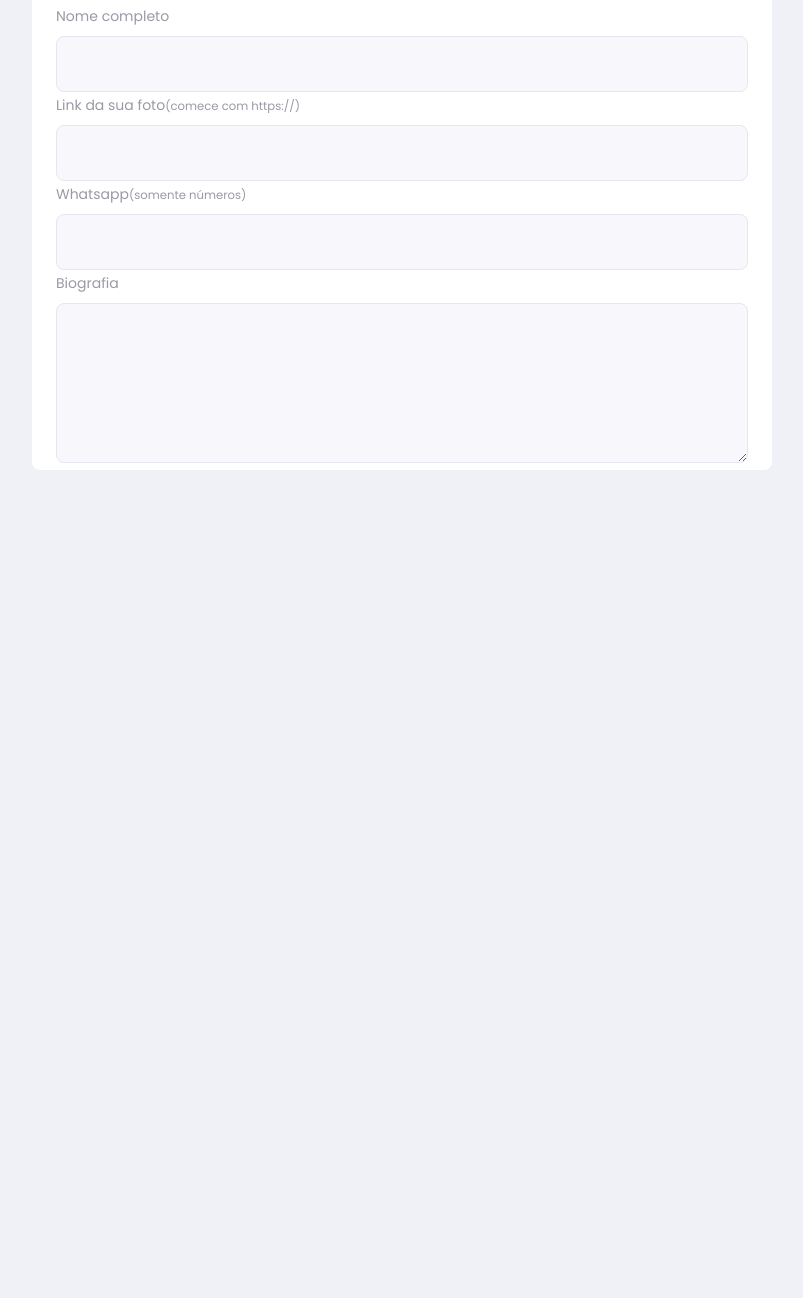
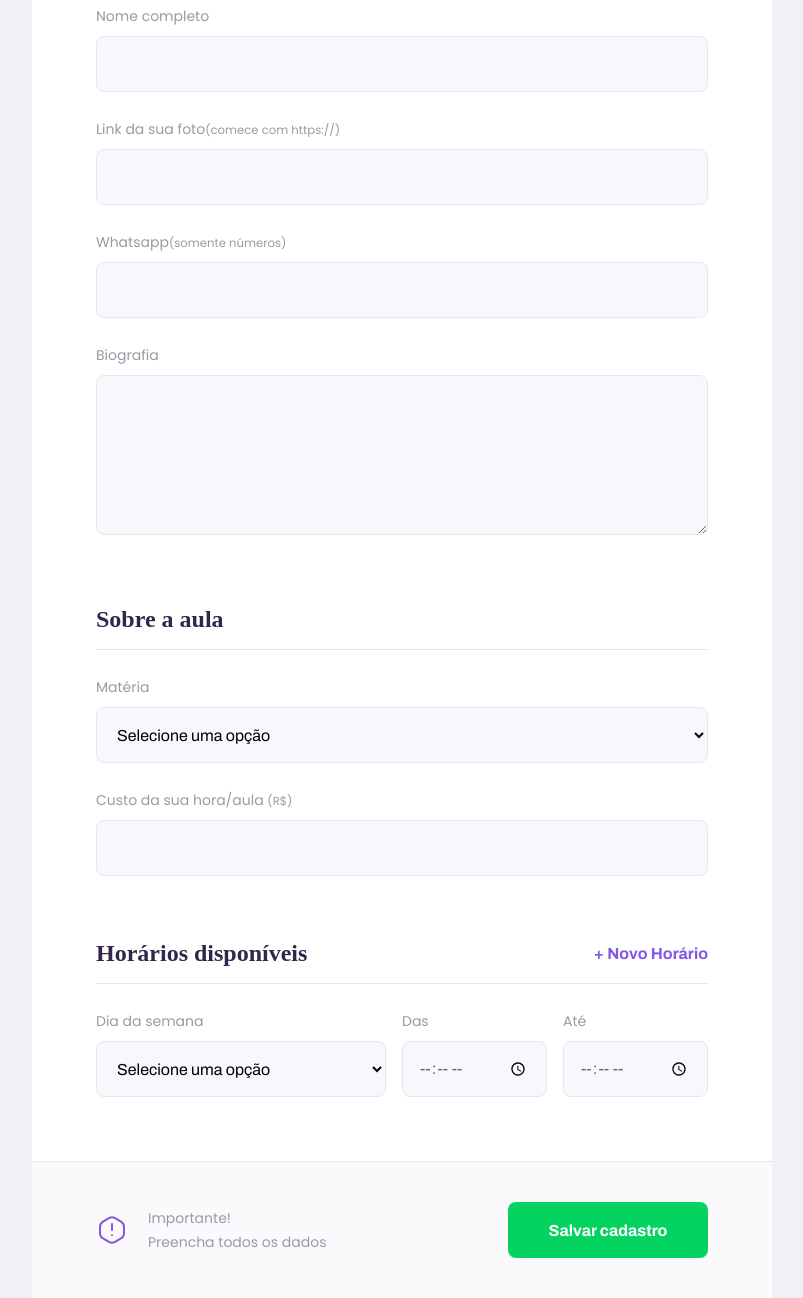
Before and after one commit to amagalhaes31/nlw_02_proffy, a plain HTML site: page give-classes.html in a window 1280 px wide. Shown: the part 437-1735 px from the top of the page, without its empty margins (238-1041 px from the left). Before the commit the page ends 907 px from the top, so only its background shows below. Drawn offline with Linux system fonts and the light colour scheme.

Commit message:
Concluded the page-give-classes

```diff
--- a/give-classes.html
+++ b/give-classes.html
@@ -45,7 +45,72 @@
                         <textarea name="bio" id="bio" required></textarea>
                     </div>
                 </fieldset>
+
+                <fieldset>
+                    <legend>Sobre a aula</legend>
+                    <div class="select-block">
+                        <label for="subject">Matéria</label>
+                        <select name="subject" id="subject" required>
+                            <option value="">Selecione uma opção</option>
+                            <option value="1">Artes</option>
+                            <option value="2">Biologia</option>
+                            <option value="3">Ciências</option>
+                            <option value="4">Educação física</option>
+                            <option value="5">Física</option>
+                            <option value="6">Geografia</option>
+                            <option value="7">História</option>
+                            <option value="8">Matemática</option>
+                            <option value="9">Português</option>
+                            <option value="10">Química</option>
+                        </select>
+                    </div>
+                    <div class="input-block">
+                        <label for="cost" > Custo da sua hora/aula
+                            <small>(R$)</small>
+                        </label>
+                        <input name="cost" id="cost" type="number" reui>
+                    </div>
+
+                </fieldset>
+
+                <fieldset id="schedule-items">
+                    <legend>Horários disponíveis
+                        <button id="add-tme">+ Novo Horário</button>
+                    </legend>
+                    <div class="schedule-item">
+                        <div class="select-block">
+                            <label for="weekday">Dia da semana</label>
+                            <select name="weekday[]"  required>
+                                <option value="">Selecione uma opção</option>
+                                <option value="0">Domingo</option>
+                                <option value="1">Segunda-feira</option>
+                                <option value="2">Terça-feira</option>
+                                <option value="3">Quarta-feira</option>
+                                <option value="4">Quinta-feira</option>
+                                <option value="5">Sexta-feira</option>
+                                <option value="6">Sábado</option>
+                            </select>
+                        </div>
+                        <div class="input-block">
+                            <label for="time_from">Das</label>
+                            <input name="time_from[]" type="time" required>
+                        </div>
+                        <div class="input-block">
+                            <label for="time_to">Até</label>
+                            <input name="time_to[]" type="time" required>
+                        </div>
+                    </div>
+                </fieldset>
             </form>
+
+            <footer>
+                <p>
+                    <img src="images/icons/warning.svg" alt="Aviso importante">
+                    Importante! <br> <!--Quebra de linha-->
+                    Preencha todos os dados
+                </p>
+                <button type="submit" form="create-classes">Salvar cadastro</button>
+            </footer>
         </main>
     </div>
 </body>
--- a/styles/partials/page-give-classes.css
+++ b/styles/partials/page-give-classes.css
@@ -1,6 +1,10 @@
 #page-give-classes #container {
     width: 100vw;
     height: 100vh;
+}
+
+#page-give-classes .page-header .header-content{
+    margin-bottom: 6.4rem;
 }
 
 #page-give-classes main{
@@ -29,8 +33,104 @@
     border-bottom: 1px solid var(--color-line-in-white);
 }
 
+#page-give-classes fieldset legend button{
+    background: none;
+    border: 0;
+    color: var(--color-primary);
+    font: 700 1.6rem Archivo;
+    cursor: pointer;
+    transition: 0.2s;
+}
+
+#page-give-classes fieldset legend button:hover{
+    transform: translateY(-5px);
+    color: var(--color-primary-dark);
+}
+
+#page-give-classes fieldset+fieldset{
+    margin-top: 6.4rem;
+}
+
+#page-give-classes .input-block+.input-block,
+#page-give-classes .input-block+.textarea-block,
+#page-give-classes .select-block+.input-block {
+    margin-top: 2.4rem;
+}
+
+#page-give-classes main footer{
+    padding: 4rem 2.4rem;
+    background: var(--color-box-footer);
+    border-top: 1px solid var(--color-line-in-white);
+    margin-top: 6.4rem;
+}
+
+#page-give-classes main footer p{
+    display: flex;
+    align-items: center;
+    justify-content: center;
+    font-size: 1.4rem;
+    line-height: 2.4rem;
+    color: var(--color-text-complement);
+}
+
+#page-give-classes main footer p img{
+    margin-right: 2rem;
+}
+
+#page-give-classes main footer button{
+    width: 100%;
+    height: 5.6rem;
+    background: var(--color-secondary);
+    color: var(--color-button-text);
+    border: 0;
+    border-radius: .8rem;
+    cursor: pointer;
+    font: 700 1.6rem Archivo;
+    display: flex;
+    align-items: center;
+    justify-content: center;
+    text-decoration: none;
+    transition: 0.2s;
+    margin-top: 3.2rem;
+}
+
+#page-give-classes main footer button:hover{
+    background: var(--color-secondary-dark);
+}
+
+.schedule-item+.schedule-item {
+    margin-top: 3.2rem;
+    padding-top: 3.2rem;
+    border-top: 1px solid var(--color-line-in-white);
+}
+
 @media(min-width: 700px){
     #page-give-classes #container {
         max-width: 100vw;
     }
+    #page-give-classes .page-header .header-content{
+        margin-bottom: 0;
+    }
+    #page-give-classes main fieldset{
+        padding: 0 64px;
+    }
+    .schedule-item {
+        display: grid;
+        grid-template-columns: 2fr 1fr 1fr;
+        column-gap: 1.6rem;
+    }
+    #page-give-classes #schedule-items .input-block+.input-block,
+    #page-give-classes #schedule-items .select-block+.input-block {
+        margin-top: 0;
+    }
+    #page-give-classes main footer{
+        padding: 40px 64px;
+        display: flex;
+        align-items: center;
+        justify-content: space-between;
+    }
+    #page-give-classes main footer button{
+        margin-top: 0;
+        width: 200px;
+    }
 }
```
